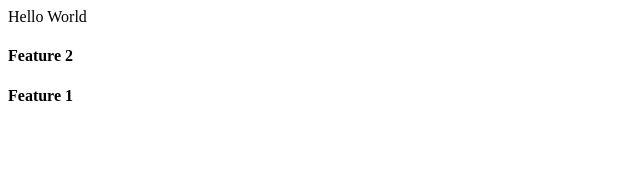
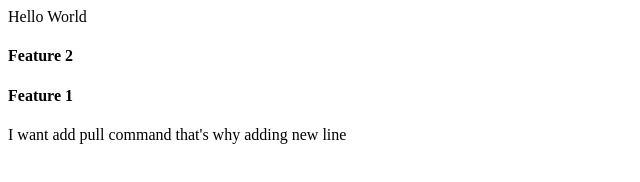
Before and after one commit to SiddhiRepo/nayarepo, a plain HTML site: page nayaRepo/index.html in a window 1280 px wide. Shown: the whole page, without its empty margins (0-640 px from the left). Drawn offline with Linux system fonts and the light colour scheme.

Commit message:
index.html

```diff
--- a/nayaRepo/index.html
+++ b/nayaRepo/index.html
@@ -1,3 +1,4 @@
 <p>Hello World</p>
 <h4>Feature 2</h4>
 <h4>Feature 1</h4>
+<p>I want add pull command that's why adding new line</p>
```
